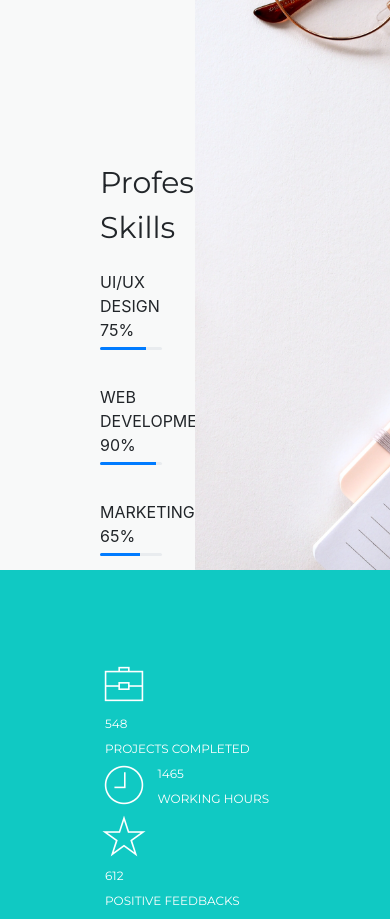
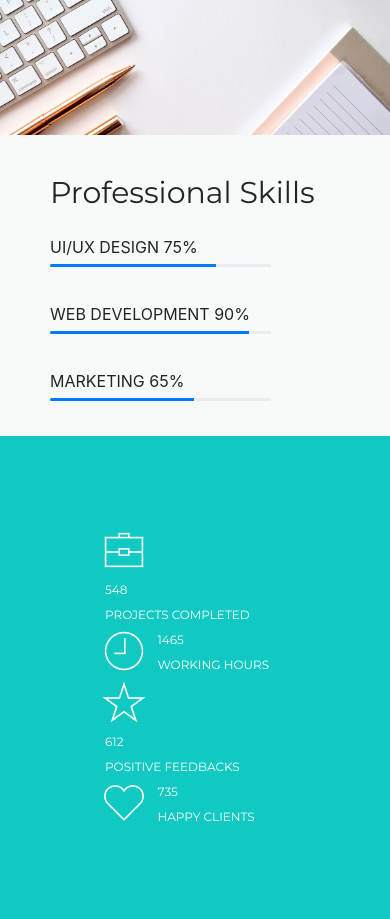
Before and after one commit to alexgul1/pet-project-team-2, a PHP site: page /skills-numbers-work.html in a window 390 px wide. Shown: the top 919 px of the page. Run offline with PHP 8.4, Linux system fonts and the light colour scheme.

Commit message:
responsive design for skills block

```diff
--- a/landing-page/css/skills-numbers-work.css
+++ b/landing-page/css/skills-numbers-work.css
@@ -103,6 +103,7 @@
     width: 100%;
     height: 570px;
     display: flex;
+    flex-wrap: wrap;
 }
 
 .skills-progress {
@@ -150,10 +151,51 @@
 
 }
 
-@media (min-width: 988px) and (max-width: 1199px){
+@media (max-width: 1199px){
     .gallery-item {
         display: block;
         width: 33.3%;
         height: 300px;
     }
 }
+
+@media (max-width: 979px){
+    .container-skills{
+        flex-direction: column-reverse;
+        height: 800px;
+    }
+    .skills-image {
+        width: 100%;
+        height: 50%;
+    }
+    .skills-progress{
+        width: 100%;
+        height: 50%;
+        padding-top: 50px;
+    }
+}
+
+@media (max-width: 768px) {
+    .container-skills {
+        height: 550px;
+    }
+    .skills-image {
+        height: 40%;
+    }
+    .skills-progress {
+        height: 60%;
+        padding-left: 50px;
+    }
+}
+
+@media (max-width: 479px) {
+    .container-skills {
+        height: auto;
+    }
+    .skills-image {
+        height: 135px;
+    }
+    .skills-progress {
+        padding-top: 35px;
+    }
+}
--- a/landing-page/skills-numbers-work.html
+++ b/landing-page/skills-numbers-work.html
@@ -6,6 +6,7 @@
     <link rel="stylesheet" href="css/skills-numbers-work.css">
     <link href="https://fonts.googleapis.com/css?family=Montserrat:400,500&display=swap" rel="stylesheet">
     <link href="https://fonts.googleapis.com/css?family=Nunito+Sans&display=swap" rel="stylesheet">
+    <meta name="viewport" content="width=device-width, initial-scale=1.0">
     <link rel="stylesheet" href="pe-icon-7-stroke/css/pe-icon-7-stroke.css">
     <link rel="stylesheet" href="pe-icon-7-stroke/css/helper.css">
     <link rel="stylesheet" href="https://stackpath.bootstrapcdn.com/bootstrap/4.3.1/css/bootstrap.min.css" integrity="sha384-ggOyR0iXCbMQv3Xipma34MD+dH/1fQ784/j6cY/iJTQUOhcWr7x9JvoRxT2MZw1T" crossorigin="anonymous">
@@ -14,6 +15,7 @@
 <body>
     <div class="container-skills">
             <div class="skills-progress">
+
                 <span class="span-montserrat skills-header">Professional Skills</span>
                 <div class="progress-cell">
                     <div class="progress-title">UI/UX Design    75%</div>
```
